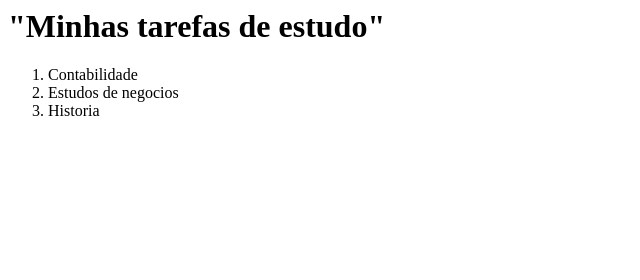
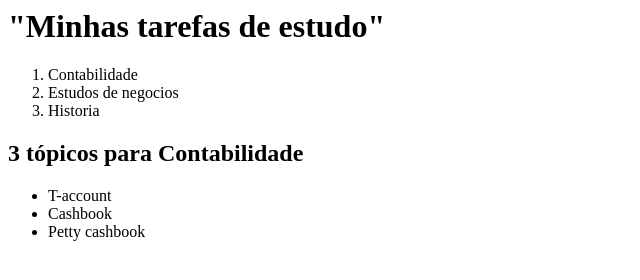
Before and after one commit to queenashy/Algorithmitics-project-2, a plain HTML site: page index.html in a window 1280 px wide. Shown: the whole page, without its empty margins (0-640 px from the left). Drawn offline with Linux system fonts and the light colour scheme.

Commit message:
Update and rename index.htm to index.html

```diff
--- a/index.htm
+++ b/index.html
@@ -2,12 +2,18 @@
 <head><title>Html project</title></head>
 <body>
 <h1>"Minhas tarefas de estudo"</h1>
-<div class="div_light">
                 <ol>
                 <li>Contabilidade</li>
                 <li>Estudos de negocios</li>
                 <li>Historia</li>
             </ol>
-            </div>
+<h2>3 tópicos para Contabilidade</h2>
+            <ul>
+                <li>T-account</li>
+                <li>Cashbook</li>
+                <li>Petty cashbook</li>
+                            </ul>
+
+
 </body>
 </html>
```
